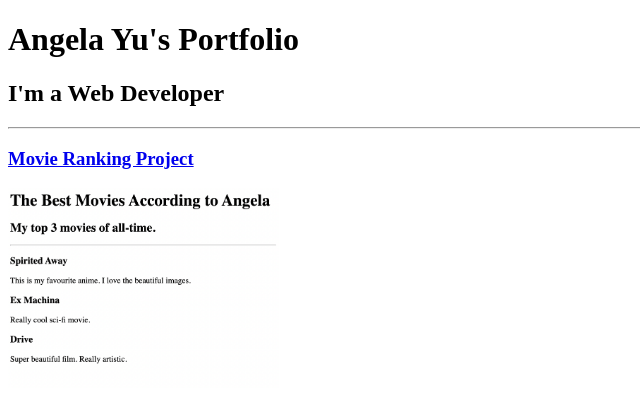
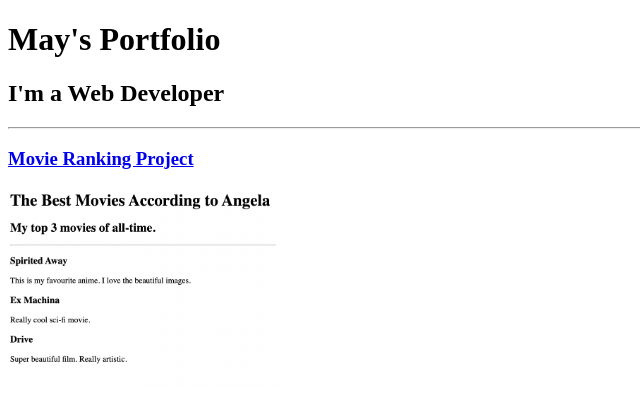
Before and after one commit to may750/html.portfolio, a plain HTML site: page index.html in a window 1280 px wide. Shown: the top 408 px of the page, without its empty margins (0-640 px from the left). Drawn offline with Linux system fonts and the light colour scheme; files whose address does not match are found by name.

Commit message:
index.html

```diff
--- a/index.html
+++ b/index.html
@@ -7,7 +7,7 @@
 </head>
 
 <body>
-  <h1>Angela Yu's Portfolio</h1>
+  <h1>May's Portfolio</h1>
   <h2>I'm a Web Developer</h2>
   <hr />
   <h3><a href="./public/movie-ranking.html">Movie Ranking Project</a></h3>
```
